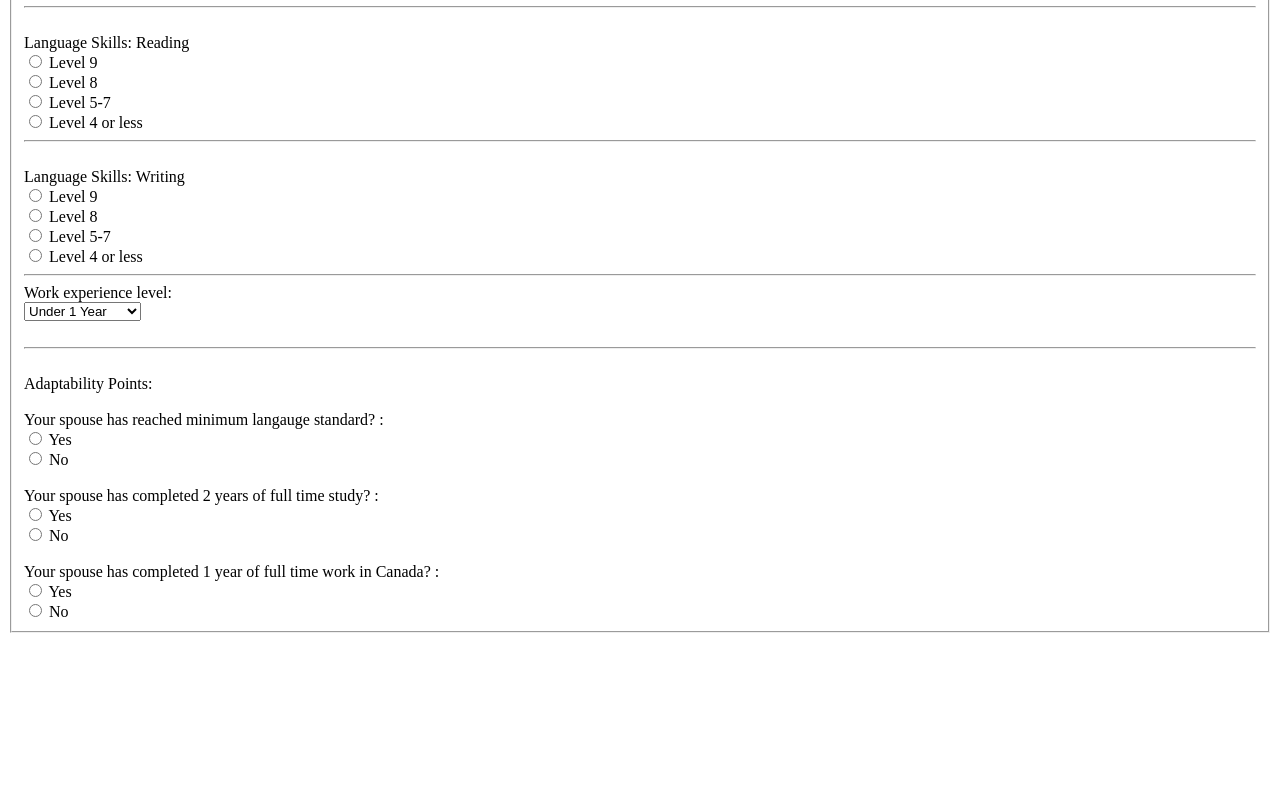
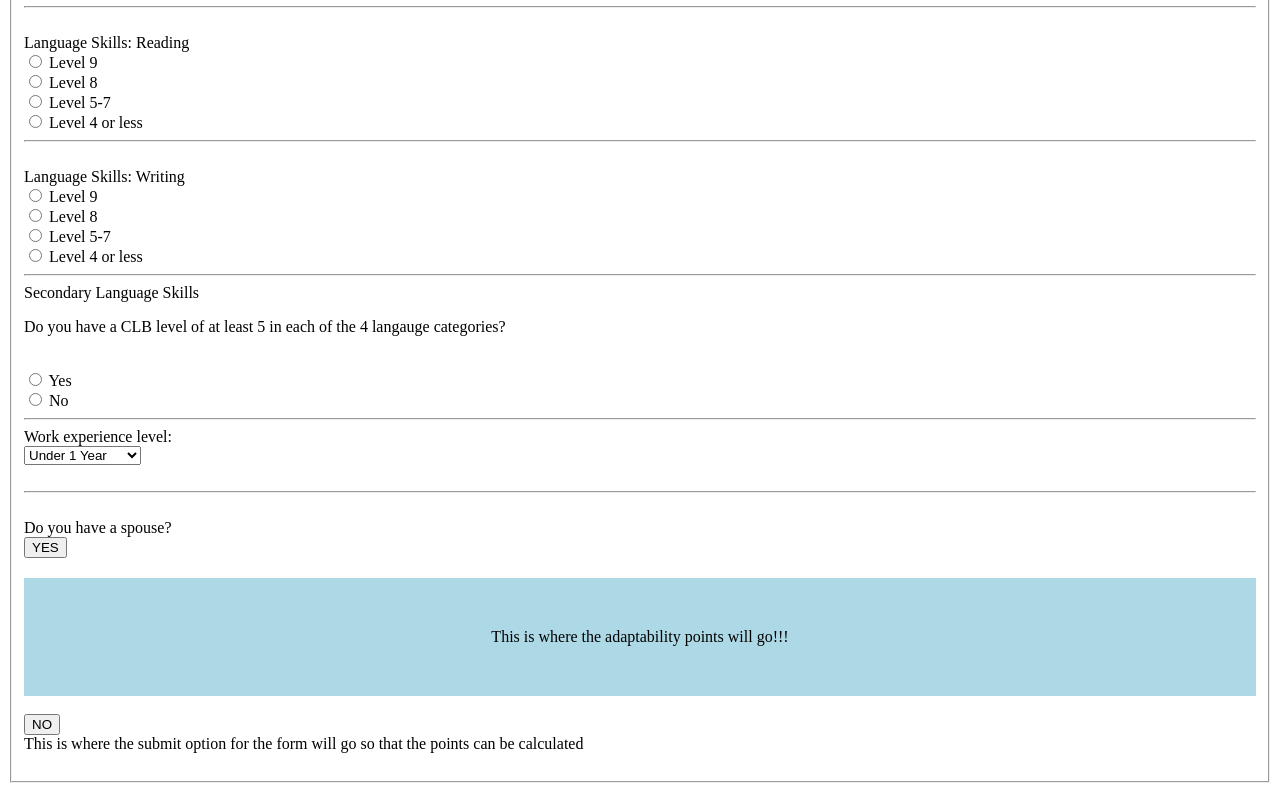
Before and after one commit to achokshi/research, a plain HTML site: page CodingLog.html in a window 1280 px wide. Shown: the part 456-1247 px from the top of the page. Before the commit the page ends 1097 px from the top, so only its background shows below. Drawn offline with Linux system fonts and the light colour scheme.

Commit message:
Tried creating slider and hidden text in order to add to changes

```diff
--- a/CodingLog.html
+++ b/CodingLog.html
@@ -4,19 +4,28 @@
     <meta charset="UTF-8">
     <meta name="viewport" content="width=device-width, initial-scale=1.0">
     <title>Bare Bones Website</title>
+    <style>
+        #hidden-spouse-1 {
+          width: 100%;
+          padding: 50px 0;
+          text-align: center;
+          background-color: lightblue;
+          margin-top: 20px;
+        }
+        </style>
 </head>
 <body>
 <form>
     <fieldset>
 
-        <!--This is the title of the filedset within the form page-->
+        <!--This is the title of the fieldset within the form page-->
         <legend>Federal Skilled Workers Program </legend>
 
         <!--This is the input for the first name-->
         <label for="fname">First name:</label><br>
         <input type="text" id="fname" name="fname"><br>
 
-        <!--This is the input for te last name-->
+        <!--This is the input for the last name-->
         <label for="lname">Last name:</label><br>
         <input type="text" id="lname" name="lname"><br>
 
@@ -37,7 +46,7 @@
         <option value="Doctoral">University degree at the Doctoral (PhD) level</option>
         </select><br><br>
 
-        <!--This is the input for the language skills of the applicant-->
+        <!--This is the input for the primary language skills of the applicant-->
         <hr>
         <label for="language-speak">Language Skills: Speaking:</label><br>
             <input type="radio" name="speak_level" value="level_9">
@@ -81,6 +90,15 @@
             <label for="lvl_5-7">Level 5-7</label><br>
             <input type="radio" name="write_level" value="4_or_less">
             <label for="lvl_4_or_less">Level 4 or less</label><br>
+            <hr>
+
+        <!--This is the input for the secondary language skills of the applicant-->
+        <label for="secondary-langauge">Secondary Language Skills</label><br>
+        <p>Do you have a CLB level of at least 5 in each of the 4 langauge categories?</p><br>
+        <input type="radio" name="secondary-langauge" value="yes">
+        <label for="yes">Yes</label><br>
+        <input type="radio" name="secondary-langauge" value="no">
+        <label for="no">No</label><br>
         <hr>
 
         <!--This is the input for the work experience of the applicant-->
@@ -94,31 +112,31 @@
         </select><br><br>
         <hr>
         <br>
-    <!--This is the input for the adaptability points of the applicant-->
-        <label for="adaptability">Adaptability Points:</label><br><br>
-            <label for="spouse_language">Your spouse has reached minimum langauge standard? :</label><br>
-            <input type="radio" name="spouse_langauge_level" value="yes">
-            <label for="yes">Yes</label><br>
-            <input type="radio" name="spouse_langauge_level" value="no">
-            <label for="no">No</label><br><br>
 
-            <label for="spouse_past_studies">Your spouse has completed 2 years of full time study? :</label><br>
-            <input type="radio" name="spouse_past_studies" value="yes">
-            <label for="yes">Yes</label><br>
-            <input type="radio" name="spouse_past_studies" value="no">
-            <label for="no">No</label><br><br>
+        <!--This is the input to see if the applicant has a spouse,-->
+        <label for="spouse-option">Do you have a spouse?</label><br>
+        <button onclick="myFunction()">YES</button>
+        <div id="hidden-spouse-1">
+            <!--This is the input for the adaptability points of the applicant-->
+            This is where the adaptability points will go!!!
+        </div><br>
 
-            <label for="spouse_past_work">Your spouse has completed 1 year of full time work in Canada? :</label><br>
-            <input type="radio" name="spouse_past_work" value="yes">
-            <label for="yes">Yes</label><br>
-            <input type="radio" name="spouse_past_work" value="no">
-            <label for="no">No</label><br>
+        <button onclick="myFunction2()">NO</button>
+        <div id="hidden-spouse-2">
+            This is where the submit option for the form will go so that the points can be calculated
+        </div><br>
 
-
-
-
-
-    </fieldset>
+</fieldset>
 </form>
+<script>
+    function myFunction() {
+      var x = document.getElementById("hidden-spouse-1");
+      if (x.style.display == "none") {
+        x.style.display = "block";
+      } else {
+        x.style.display = "none";
+      }
+    }
+    </script>
 </body>
 </html>
```
